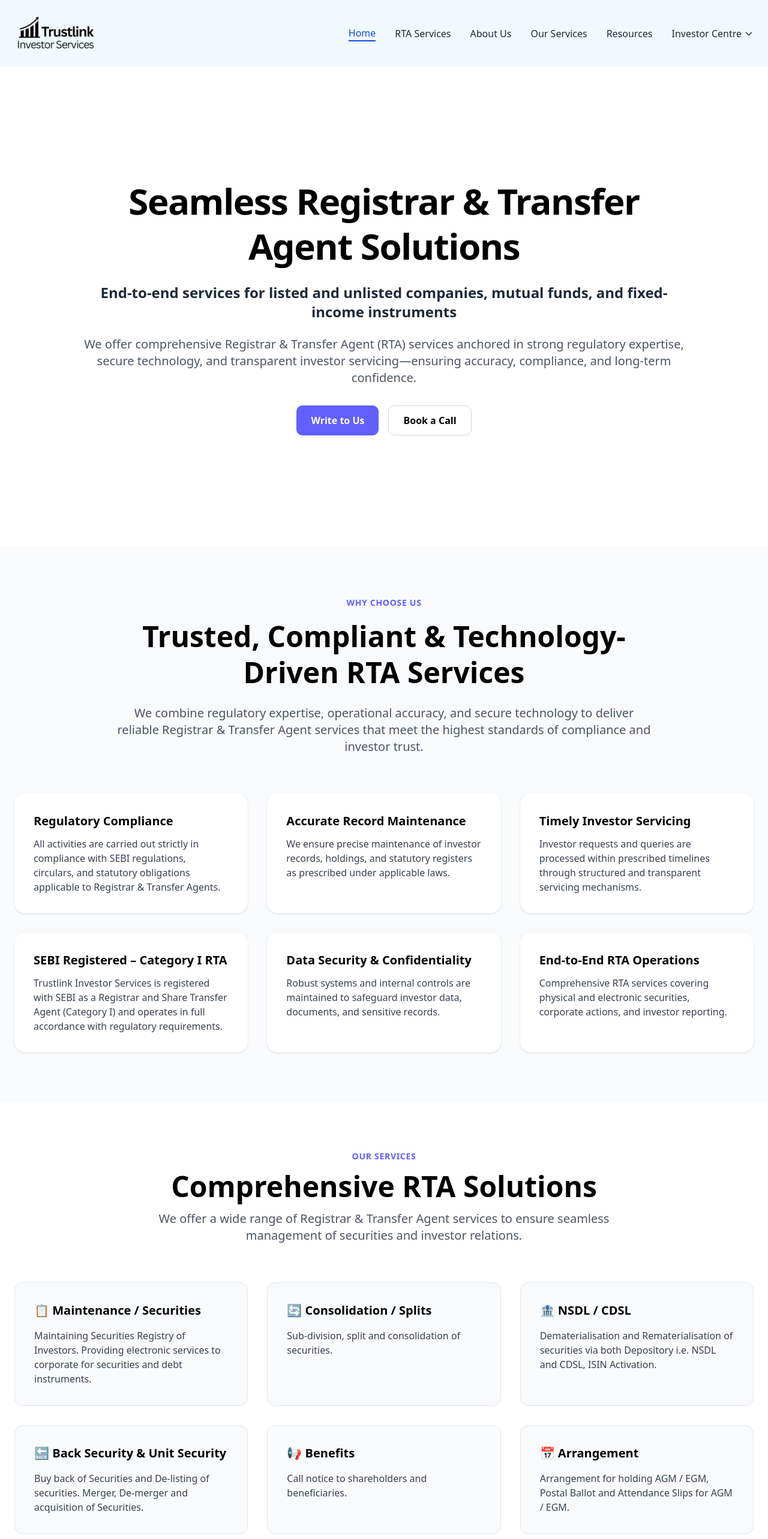
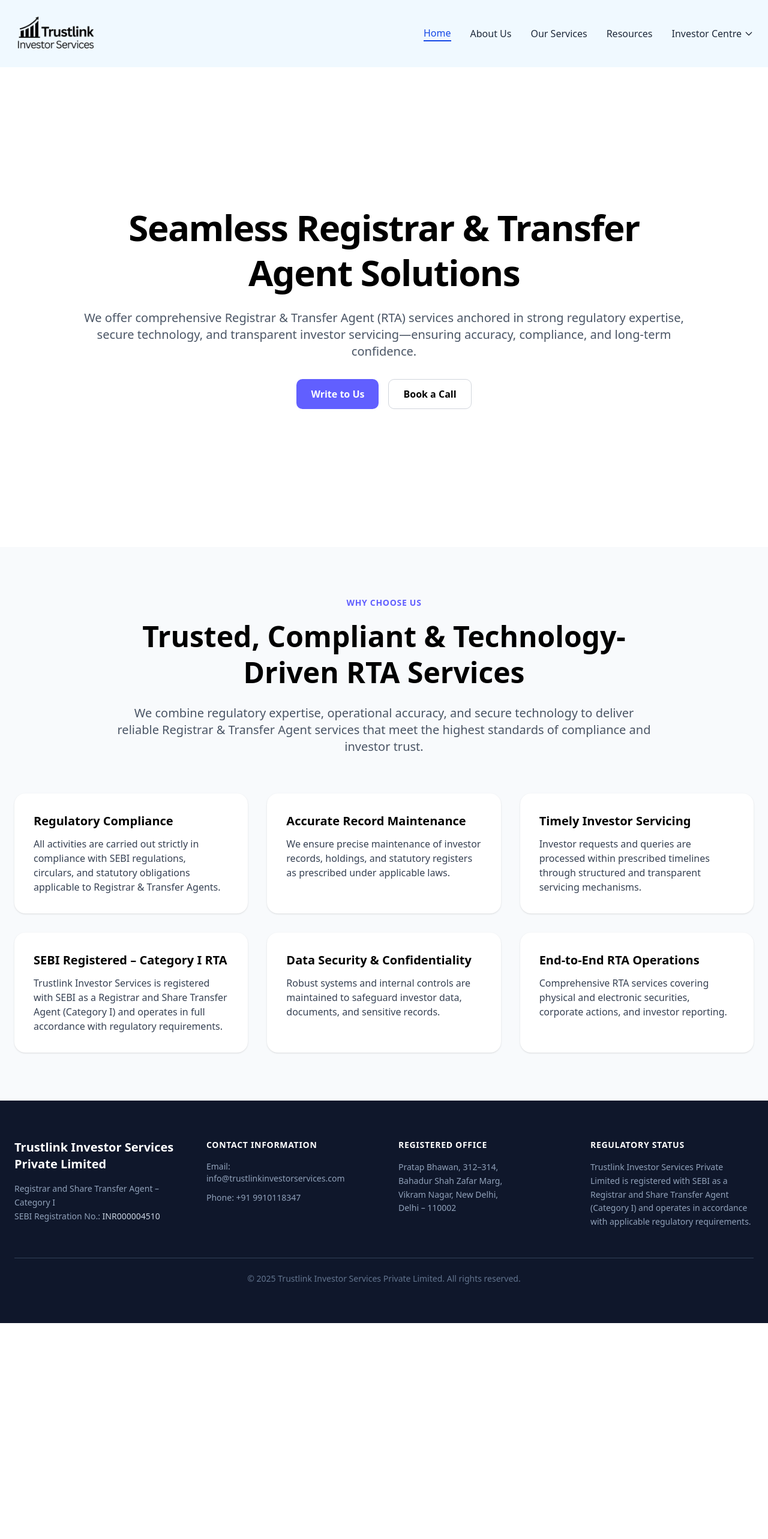
Before and after one commit to Ayushxcodes/rta, a Next.js app: page / in a window 1280 px wide. Shown: the top 2566 px of the page at 60% size. After the commit the page ends 2206 px from the top, so only its background shows below. Built offline with nearby package versions, Linux system fonts and the light colour scheme.

Commit message:
lol_chanegs

```diff
--- a/app/page.tsx
+++ b/app/page.tsx
@@ -1,6 +1,5 @@
 import AboutSection from '@/components/Landing/AboutSection'
 import HeroSection from '@/components/Landing/HeroSection'
-import OurServices from '@/components/Landing/OurServices'
 import React from 'react'
 
 const Homepage = () => {
@@ -8,8 +7,6 @@
     <div>
       <HeroSection />
       <AboutSection />
-      <OurServices />
-
     </div>
   )
 }
--- a/app/rta/page.tsx
+++ /dev/null
@@ -1,12 +0,0 @@
-import RTAServices from '@/components/Rta/WholeSection'
-import React from 'react'
-
-const rtaServicespage = () => {
-  return (
-    <div>
-        <RTAServices />
-    </div>
-  )
-}
-
-export default rtaServicespage
--- a/components/Landing/HeroSection.tsx
+++ b/components/Landing/HeroSection.tsx
@@ -8,10 +8,7 @@
             Seamless Registrar & Transfer Agent Solutions
           </h1>
 
-          <h2 className="mb-6 text-xl font-semibold text-gray-800 sm:text-2xl">
-            End-to-end services for listed and unlisted companies, mutual funds,
-            and fixed-income instruments
-          </h2>
+
 
           <p className="mb-8 text-lg text-gray-600 sm:text-xl">
             We offer comprehensive Registrar & Transfer Agent (RTA) services
--- a/components/Services/OurServicesPage.tsx
+++ b/components/Services/OurServicesPage.tsx
@@ -16,9 +16,7 @@
 
       {/* Services Section */}
       <div className="container mx-auto px-6 py-20 border-b-2 border-gray-200">
-        <h2 className="mb-14 text-center text-3xl font-bold text-gray-800">
-          Our Services
-        </h2>
+
 
         <div className="grid gap-8 md:grid-cols-2 lg:grid-cols-3">
           {[
--- a/components/base/Navabr.tsx
+++ b/components/base/Navabr.tsx
@@ -41,7 +41,7 @@
             <a href="/" className={getLinkClasses("/")}>
               Home
             </a>
-            <a href="/rta" className={getLinkClasses("/rta")}>RTA Services</a>
+
             <a href="/about" className={getLinkClasses("/about")}>About Us</a>
             <a href="/services" className={getLinkClasses("/services")}>Our Services</a>
             <a href="/resources" className={getLinkClasses("/resources")}>Resources</a>
@@ -65,15 +65,11 @@
                   <a href="/investor/grievance-redressal" className="block px-4 py-2 text-sm text-gray-700 hover:bg-gray-100">
                     Grievance Redressal
                   </a>
-                  <a href="/investor/compliance-officer" className="block px-4 py-2 text-sm text-gray-700 hover:bg-gray-100">
-                    Compliance Officer
-                  </a>
+
                   <a href="/investor/investor-charter" className="block px-4 py-2 text-sm text-gray-700 hover:bg-gray-100">
                     Investor Charter
                   </a>
-                  <a href="/investor/investor-grievances-reports" className="block px-4 py-2 text-sm text-gray-700 hover:bg-gray-100">
-                    Investor Grievances Reports
-                  </a>
+
                   <a href="https://smartodr.in/login" className="block px-4 py-2 text-sm text-gray-700 hover:bg-gray-100">
                     Smart ODR Portal
                   </a>
@@ -99,7 +95,7 @@
               <a href="/" className={getLinkClasses("/")}>
                 Home
               </a>
-              <a href="/rta" className={getLinkClasses("/rta")}>RTA Services</a>
+
               <a href="/about" className={getLinkClasses("/about")}>AboutUs</a>
               <a href="/services" className={getLinkClasses("/services")}>Our Services</a>
               <a href="/resources" className={getLinkClasses("/resources")}>Resources</a>
@@ -116,9 +112,8 @@
                 {isMobileInvestorOpen && (
                   <div className="ml-4 mt-2 flex flex-col gap-2">
                     <a href="/investor/grievance-redressal" className="text-sm hover:text-blue-700">Grievance Redressal</a>
-                    <a href="/investor/compliance-officer" className="text-sm hover:text-blue-700">Compliance Officer</a>
                     <a href="/investor/investor-charter" className="text-sm hover:text-blue-700">Investor Charter</a>
-                    <a href="/investor/investor-grievances-reports" className="text-sm hover:text-blue-700">Investor Grievances Reports</a>
+
                     <a href="https://smartodr.in/login" className="text-sm hover:text-blue-700">SMART ODR PORTAL</a>
                   </div>
                 )}
```
